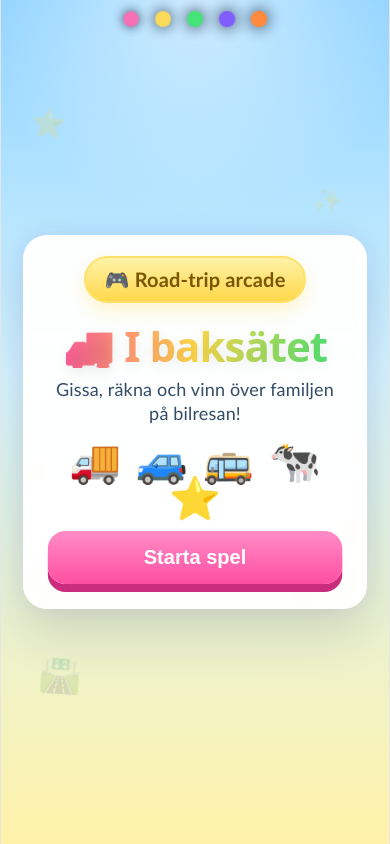
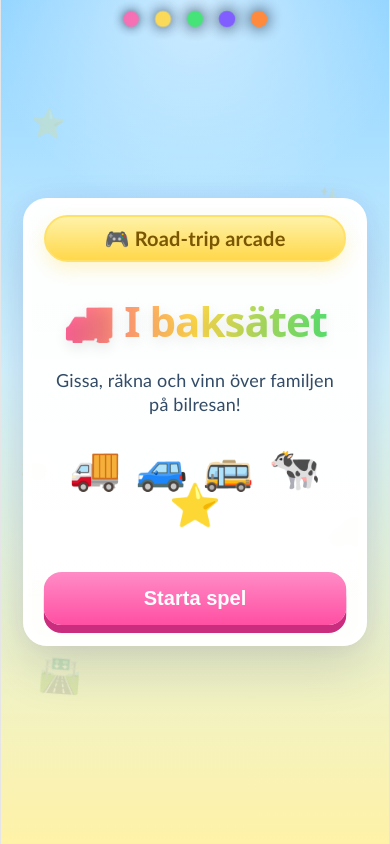
Before and after one commit to fwernborg-png/lastbilsutmaningen, a React (Vite) app in the folder lastbilsapp/: page / in a window 390 px wide. Built offline with nearby package versions, Linux system fonts and the light colour scheme.

Commit message:
Update CSS - better start card layout with hero image

```diff
--- a/lastbilsapp/src/App.css
+++ b/lastbilsapp/src/App.css
@@ -140,6 +140,32 @@ body {
 
 .start-card {
   max-width: 980px;
+  display: flex;
+  flex-direction: column;
+  gap: 24px;
+  padding: 24px;
+}
+
+.start-card-hero {
+  width: 100%;
+  max-width: 600px;
+  margin: 0 auto;
+  border-radius: 28px;
+  overflow: hidden;
+  box-shadow: 0 16px 40px rgba(22, 35, 59, 0.2);
+  animation: floatCard 3s ease-in-out infinite;
+}
+
+.start-card-hero img {
+  width: 100%;
+  height: auto;
+  display: block;
+}
+
+.start-card-content {
+  display: flex;
+  flex-direction: column;
+  gap: 16px;
 }
 
 .result-card {
@@ -589,6 +615,11 @@ button:active {
   50% { transform: translateY(-10px) rotate(6deg); }
 }
 
+@keyframes floatCard {
+  0%, 100% { transform: translateY(0px); }
+  50% { transform: translateY(-8px); }
+}
+
 @keyframes scorePulse {
   0% { transform: scale(1); }
   50% { transform: scale(1.08); }
@@ -613,6 +644,16 @@ button:active {
   .card {
     padding: 20px;
     border-radius: 24px;
+  }
+
+  .start-card {
+    padding: 16px;
+    gap: 16px;
+  }
+
+  .start-card-hero {
+    max-width: 100%;
+    border-radius: 20px;
   }
 
   h1 {
```
